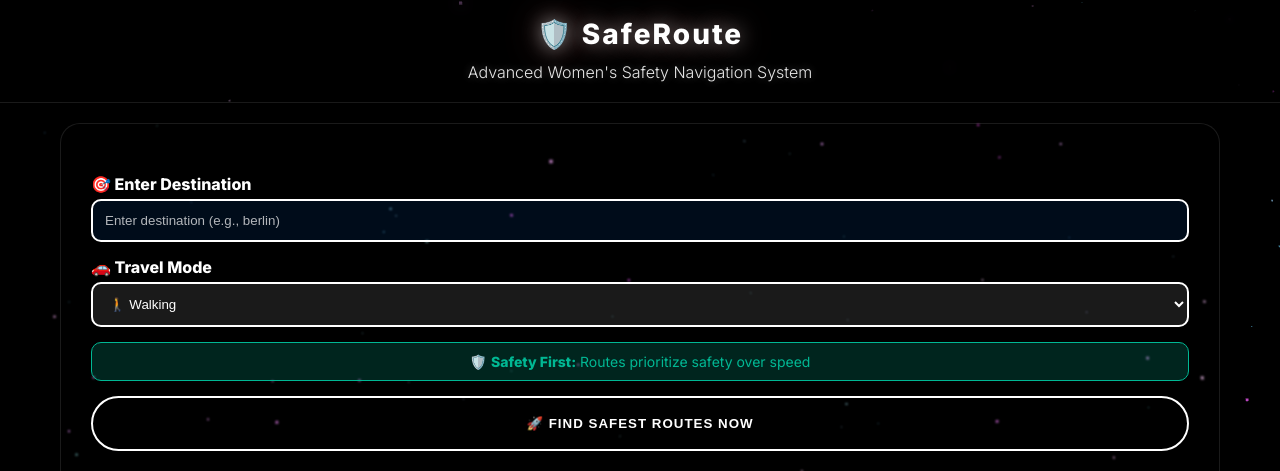
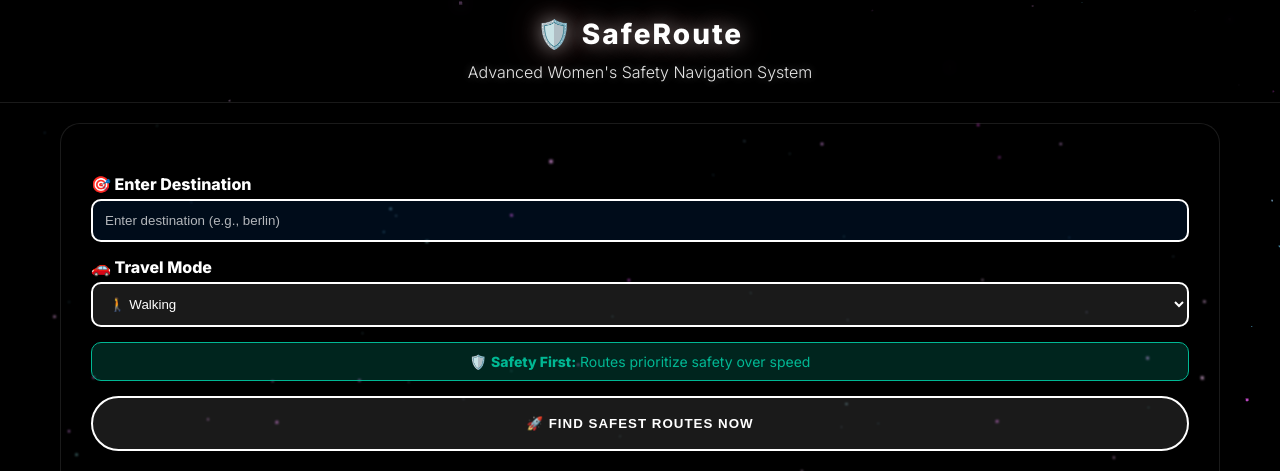
Before and after one commit to SuneethKokala/IU_Project_SE_SuneethKokala, a Flask app: page / in a window 1280 px wide. Shown: the top 471 px of the page. Run offline with Flask 3, Linux system fonts and the light colour scheme; some libraries are stand-ins or nearby versions.

Commit message:
Make Find Safest Routes button slightly transparent

```diff
--- a/static/style.css
+++ b/static/style.css
@@ -117,8 +117,8 @@ body {
 }
 
 .find-routes-btn {
-    background: transparent !important;
-    background-color: transparent !important;
+    background: rgba(255, 255, 255, 0.1) !important;
+    background-color: rgba(255, 255, 255, 0.1) !important;
     background-image: none !important;
     color: white;
     border: 2px solid white;
@@ -529,9 +529,9 @@ body {
 /* Final override for Find Safest Routes button */
 button.find-routes-btn,
 .find-routes-btn {
-    background: transparent !important;
-    background-color: transparent !important;
+    background: rgba(255, 255, 255, 0.1) !important;
+    background-color: rgba(255, 255, 255, 0.1) !important;
     background-image: none !important;
-    backdrop-filter: none !important;
+    backdrop-filter: blur(10px) !important;
     border: 2px solid white !important;
 }
```
